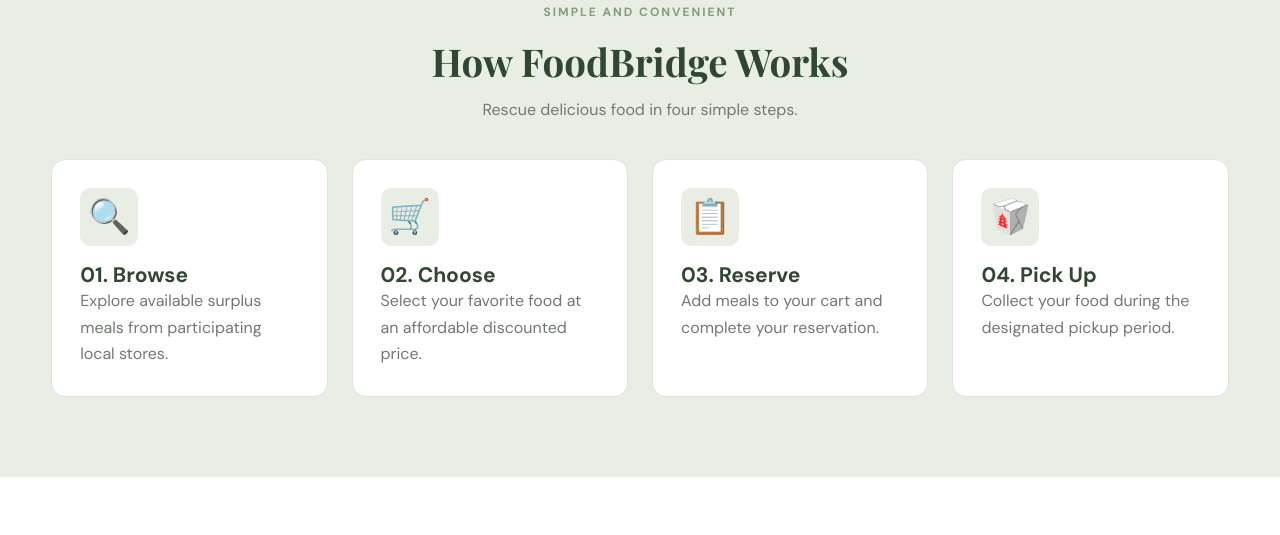
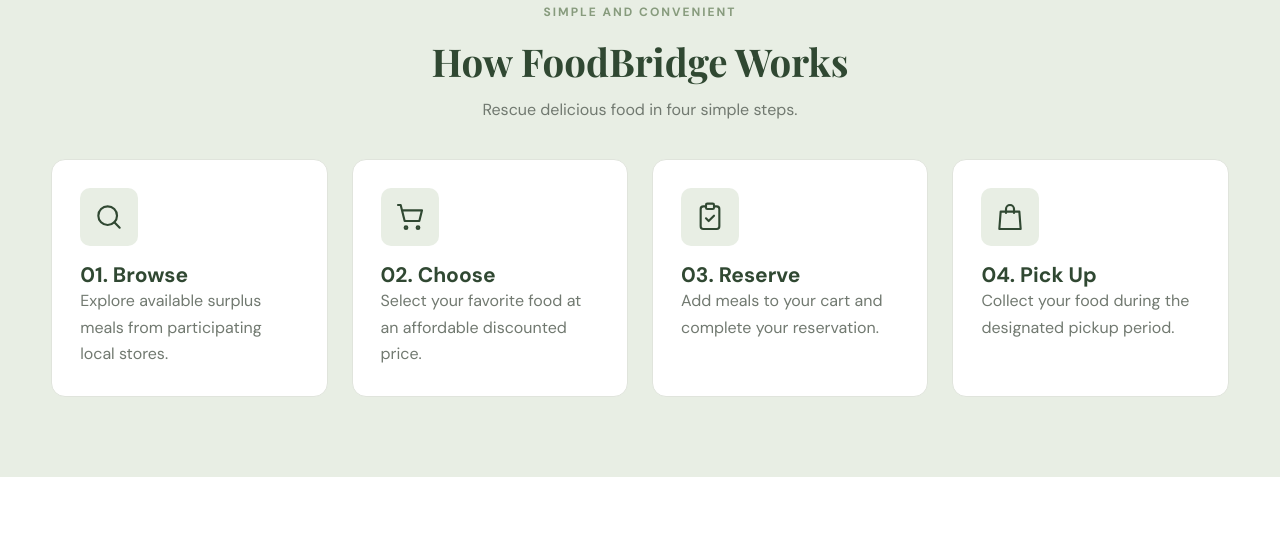
Before and after one commit to xuziq07/FoodBridge, a plain HTML site: page index.html in a window 1280 px wide. Shown: the part 2701-3236 px from the top of the page. Drawn offline with nearby package versions, Linux system fonts and the light colour scheme.

Commit message:
Update index.html

```diff
--- a/index.html
+++ b/index.html
@@ -328,7 +328,7 @@
 
                     <article class="feature-card">
 
-                        <div class="feature-icon">🔍</div>
+                        <div class="feature-icon" aria-hidden="true"><svg viewBox="0 0 24 24" width="32" height="32" fill="none" stroke="#304832" stroke-width="1.6" stroke-linecap="round" stroke-linejoin="round"><circle cx="11" cy="11" r="7"/><path d="m20 20-4-4"/></svg></div>
 
                         <h3>01. Browse</h3>
 
@@ -341,7 +341,7 @@
 
                     <article class="feature-card">
 
-                        <div class="feature-icon">🛒</div>
+                        <div class="feature-icon" aria-hidden="true"><svg viewBox="0 0 24 24" width="32" height="32" fill="none" stroke="#304832" stroke-width="1.6" stroke-linecap="round" stroke-linejoin="round"><path d="M3 3h2l3 12h11l2-8H6"/><circle cx="9" cy="20" r="1"/><circle cx="18" cy="20" r="1"/></svg></div>
 
                         <h3>02. Choose</h3>
 
@@ -354,7 +354,7 @@
 
                     <article class="feature-card">
 
-                        <div class="feature-icon">📋</div>
+                        <div class="feature-icon" aria-hidden="true"><svg viewBox="0 0 24 24" width="32" height="32" fill="none" stroke="#304832" stroke-width="1.6" stroke-linecap="round" stroke-linejoin="round"><rect x="5" y="4" width="14" height="17" rx="2"/><rect x="9" y="2" width="6" height="4" rx="1" fill="#e8eee4"/><path d="m9 13 2 2 4-4"/></svg></div>
 
                         <h3>03. Reserve</h3>
 
@@ -367,7 +367,7 @@
 
                     <article class="feature-card">
 
-                        <div class="feature-icon">🥡</div>
+                        <div class="feature-icon" aria-hidden="true"><svg viewBox="0 0 24 24" width="32" height="32" fill="none" stroke="#304832" stroke-width="1.6" stroke-linecap="round" stroke-linejoin="round"><path d="M5 8h14l1 13H4L5 8Z"/><path d="M9 9V6a3 3 0 0 1 6 0v3"/></svg></div>
 
                         <h3>04. Pick Up</h3>
 
```
